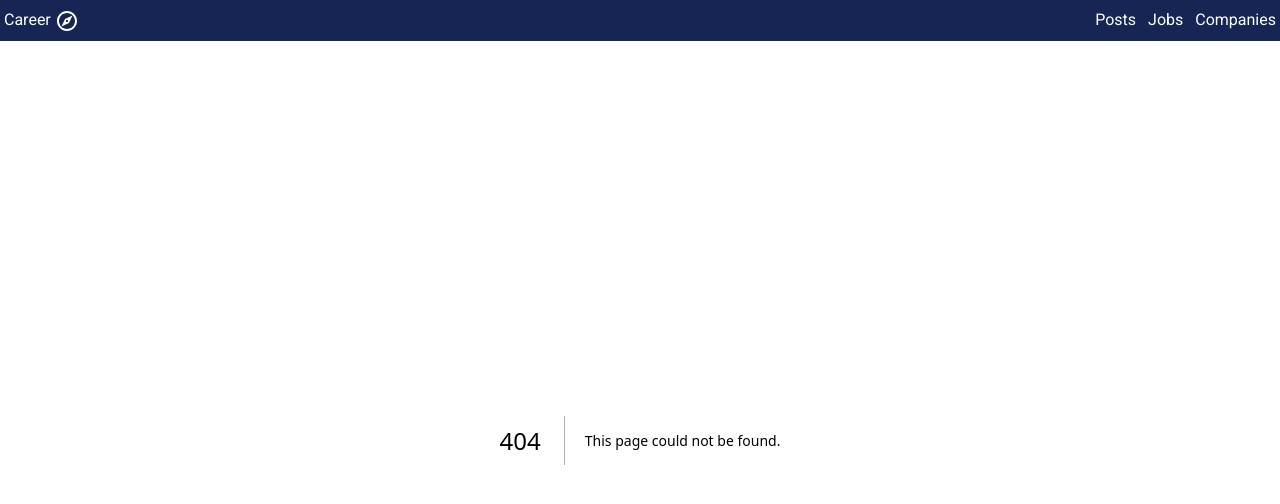
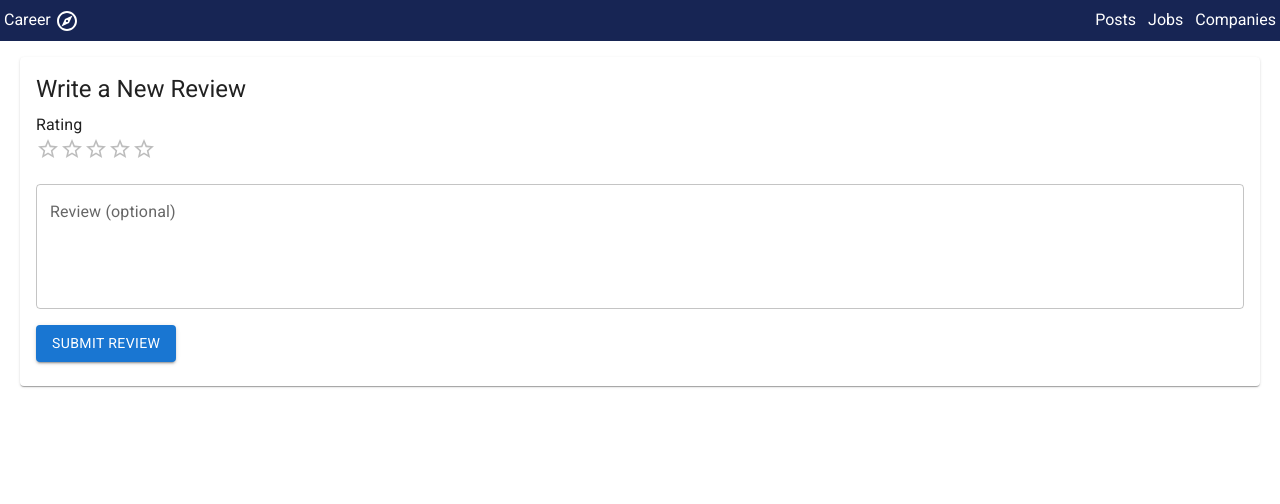
Before and after one commit to chitramdasgupta/Career-Compass, a Next.js app in the folder client/: page /companies/1/new-review in a window 1280 px wide. Before the commit this address had no page. Shown: the top 504 px of the page. Built offline with nearby package versions, Linux system fonts and the light colour scheme.

Commit message:
Added FE support for reviewing companies

```diff
--- /dev/null
+++ b/client/app/companies/[id]/new-review/page.tsx
@@ -0,0 +1,155 @@
+"use client";
+
+import React, { useState } from "react";
+import { useParams, useRouter } from "next/navigation";
+import { Controller, useForm } from "react-hook-form";
+import { zodResolver } from "@hookform/resolvers/zod";
+import {
+  Box,
+  Button,
+  Card,
+  CardContent,
+  Rating,
+  TextField,
+  Typography,
+  Snackbar,
+  Alert,
+} from "@mui/material";
+import { z } from "zod";
+import { submitReview } from "./reviewsApi";
+
+const schema = z.object({
+  rating: z.number().min(1).max(5),
+  review: z.string().max(1000).optional(),
+});
+
+type FormData = z.infer<typeof schema>;
+
+export default function NewReview() {
+  const params = useParams();
+  const router = useRouter();
+  const id = params.id as string;
+  const [submitError, setSubmitError] = useState<string | null>(null);
+  const [isSubmitting, setIsSubmitting] = useState(false);
+  const [showSuccess, setShowSuccess] = useState(false);
+
+  const {
+    control,
+    handleSubmit,
+    formState: { errors },
+  } = useForm<FormData>({
+    resolver: zodResolver(schema),
+    defaultValues: {
+      rating: 0,
+      review: "",
+    },
+  });
+
+  const onSubmitForm = async (data: FormData) => {
+    setIsSubmitting(true);
+    setSubmitError(null);
+
+    try {
+      await submitReview(id, data.rating);
+      setShowSuccess(true);
+      setTimeout(() => {
+        router.push(`/companies/${id}`);
+      }, 2000);
+    } catch {
+      setSubmitError("Failed to submit review. Please try again.");
+    } finally {
+      setIsSubmitting(false);
+    }
+  };
+
+  return (
+    <div className="container mx-auto p-4">
+      <Card>
+        <CardContent>
+          <Typography variant="h5" component="h2" gutterBottom>
+            Write a New Review
+          </Typography>
+          <form onSubmit={handleSubmit(onSubmitForm)}>
+            <Box mb={2}>
+              <Typography component="legend">Rating</Typography>
+              <Controller
+                name="rating"
+                control={control}
+                rules={{ required: true }}
+                render={({ field }) => (
+                  <Rating
+                    {...field}
+                    precision={0.5}
+                    onChange={(_, value) => {
+                      field.onChange(value);
+                    }}
+                  />
+                )}
+              />
+              {errors.rating && (
+                <Typography color="error" variant="caption">
+                  Rating is required
+                </Typography>
+              )}
+            </Box>
+
+            <Box mb={2}>
+              <Controller
+                name="review"
+                control={control}
+                render={({ field }) => (
+                  <TextField
+                    {...field}
+                    multiline
+                    rows={4}
+                    fullWidth
+                    label="Review (optional)"
+                    error={!!errors.review}
+                    helperText={errors.review?.message}
+                  />
+                )}
+              />
+            </Box>
+
+            <Button
+              type="submit"
+              variant="contained"
+              color="primary"
+              disabled={isSubmitting}
+            >
+              {isSubmitting ? "Submitting..." : "Submit Review"}
+            </Button>
+          </form>
+        </CardContent>
+      </Card>
+
+      <Snackbar
+        open={submitError !== null}
+        autoHideDuration={6000}
+        onClose={() => setSubmitError(null)}
+      >
+        <Alert
+          onClose={() => setSubmitError(null)}
+          severity="error"
+          sx={{ width: "100%" }}
+        >
+          {submitError}
+        </Alert>
+      </Snackbar>
+
+      <Snackbar
+        open={showSuccess}
+        autoHideDuration={2000}
+        onClose={() => setShowSuccess(false)}
+      >
+        <Alert
+          onClose={() => setShowSuccess(false)}
+          severity="success"
+          sx={{ width: "100%" }}
+        >
+          Review submitted successfully!
+        </Alert>
+      </Snackbar>
+    </div>
+  );
+}
--- /dev/null
+++ b/client/app/companies/[id]/new-review/reviewsApi.tsx
@@ -0,0 +1,18 @@
+import axiosInstance from "@/app/shared/utils/axios";
+
+export async function submitReview(
+  companyId: string,
+  rating: number,
+): Promise<void> {
+  try {
+    await axiosInstance.post(
+      `http://localhost:8080/companies/${companyId}/reviews`,
+      {
+        rating,
+      },
+    );
+  } catch (error) {
+    console.error("Error submitting review:", error);
+    throw error;
+  }
+}
--- a/client/app/companies/[id]/page.tsx
+++ b/client/app/companies/[id]/page.tsx
@@ -5,8 +5,10 @@ import { useParams } from "next/navigation";
 import { Company } from "../types";
 import { fetchCompany } from "../companiesApi";
 import Card from "@mui/material/Card";
-import { CardContent, CardHeader } from "@mui/material";
+import { CardContent, CardHeader, Rating } from "@mui/material";
 import { SkeletonList } from "@/app/posts/components/PostSkeleton/skeletonList";
+import CreateIcon from "@mui/icons-material/Create";
+import Link from "next/link";
 
 export default function CompanyShow() {
   const params = useParams();
@@ -20,6 +22,7 @@ export default function CompanyShow() {
       fetchCompany(id)
         .then((fetchedCompany) => {
           setCompany(fetchedCompany);
+          console.log({ fetchCompany });
         })
         .catch((error: Error) => {
           console.error("Error fetching company:", error);
@@ -44,6 +47,17 @@ export default function CompanyShow() {
         <CardHeader title={company.name} />
         <CardContent>
           <p>{company.description}</p>
+          <hr />
+          <Rating
+            name="simple-controlled"
+            disabled
+            value={company.averageRating}
+            precision={0.5}
+          />
+          <span>({company.reviews.length} Reviews)</span>
+          <Link href={`/companies/${id}/new-review`}>
+            <CreateIcon /> New Review
+          </Link>
         </CardContent>
       </Card>
     </div>
--- a/client/app/companies/companiesApi.ts
+++ b/client/app/companies/companiesApi.ts
@@ -1,11 +1,12 @@
 import axios from "axios";
 import { Company } from "./types";
+import axiosInstance from "../shared/utils/axios";
 
-const COMPANIES_URL = "http://localhost:8080/companies/";
+const COMPANIES_URL = "http://localhost:8080/companies";
 
 export async function fetchCompanies(): Promise<Company[]> {
   try {
-    const response = await axios.get<Company[]>(COMPANIES_URL);
+    const response = await axiosInstance.get<Company[]>(COMPANIES_URL);
     return response.data;
   } catch (error) {
     console.error("Error fetching companies:", error);
@@ -15,7 +16,7 @@ export async function fetchCompanies(): Promise<Company[]> {
 
 export async function fetchCompany(id: string): Promise<Company> {
     try {
-      const response = await axios.get<Company>(`${COMPANIES_URL}${id}`);
+      const response = await axiosInstance.get<Company>(`${COMPANIES_URL}/${id}`);
       return response.data;
     } catch (error) {
       console.error(`Error fetching company with ID ${id}:`, error);
--- a/client/app/jobs/JobDescription.tsx
+++ b/client/app/jobs/JobDescription.tsx
@@ -23,7 +23,12 @@ export const JobDescription: React.FC<JobDescriptionProps> = ({ job }) => {
         subheader={
           <Link href={`companies/${job.company.id}`}>{job.company.name}</Link>
         }
-        sx={{ paddingBottom: "8px" }}
+        sx={{
+          paddingBottom: "8px",
+          "& .MuiCardHeader-subheader:hover": {
+            textDecoration: "underline",
+          },
+        }}
       />
       <CardActions sx={{ padding: "0 16px 16px 16px" }}>
         <Link href={`/jobs/${job.id}/questionnaire`} passHref>
--- a/client/app/jobs/[id]/questionnaire/QuestionnaireForm.tsx
+++ b/client/app/jobs/[id]/questionnaire/QuestionnaireForm.tsx
@@ -45,7 +45,7 @@ const QuestionnaireForm: React.FC<QuestionnaireFormProps> = ({
           key={question.id}
           {...register(`responses.${question.id}` as const)}
           fullWidth
-          label={question.text}
+          label={question.question.text}
           error={!!errors.responses?.[question.id]}
           helperText={errors.responses?.[question.id]?.message}
           margin="normal"
--- a/client/app/jobs/[id]/questionnaire/page.tsx
+++ b/client/app/jobs/[id]/questionnaire/page.tsx
@@ -21,11 +21,13 @@ const QuestionnairePage = () => {
   useEffect(() => {
     if (jobId) {
       fetchJob(jobId)
-        .then((job) => fetchQuestions(job.questionnaireId))
+        .then((job) => fetchQuestions(job.questionnaire.id))
         .then((questions) => {
-          const sortedQuestions = questions.sort(
-            (a, b) => a.displayOrder - b.displayOrder,
-          );
+          console.log(questions);
+          const sortedQuestions = questions;
+          // const sortedQuestions = questions.sort(
+          //   (a, b) => a.displayOrder - b.displayOrder,
+          // );
           setQuestions(sortedQuestions);
           setLoading(false);
         })
--- a/client/app/jobs/page.tsx
+++ b/client/app/jobs/page.tsx
@@ -23,6 +23,7 @@ export default function Jobs() {
 
     fetchJobs(pageNumber)
       .then((response: PaginatedResponse<Job>) => {
+        console.log({ response });
         setLoading(false);
         setJobs((jobs) => [...jobs, ...response.content]);
         if (selectedJob == null) setSelectedJob(response.content[0]);
```
